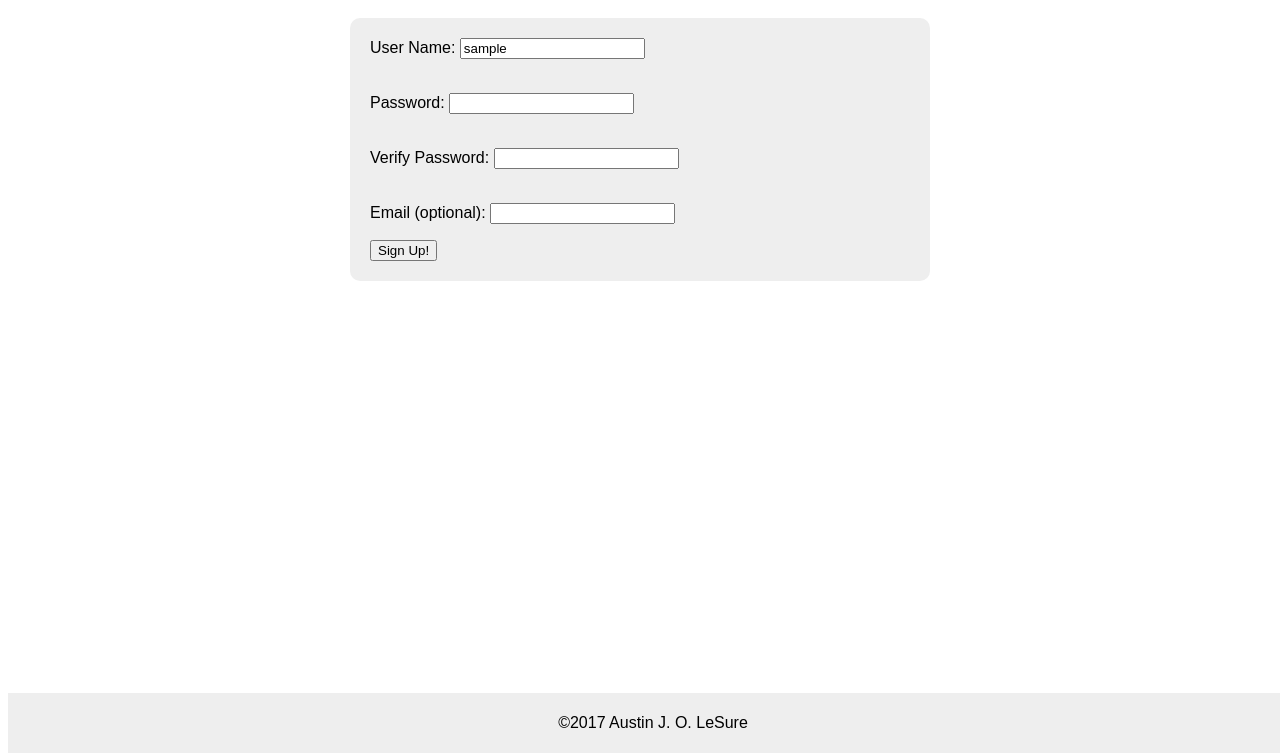
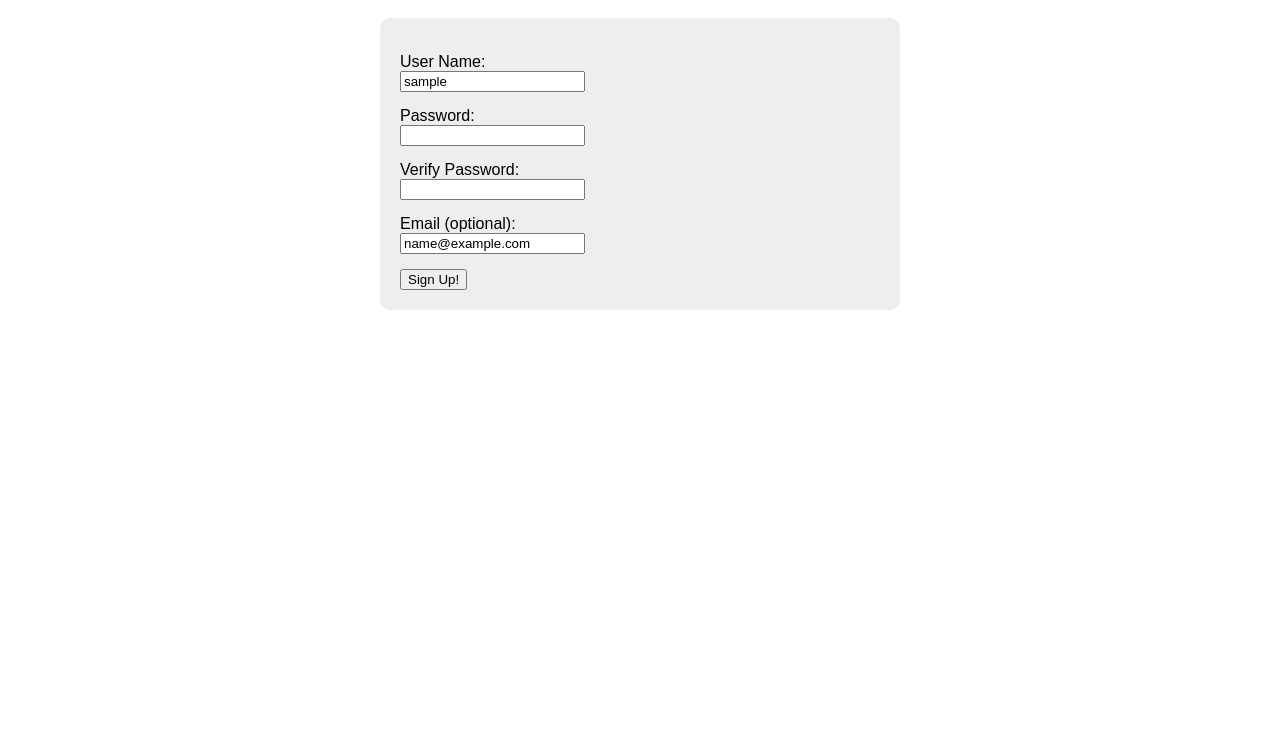
Before and after one commit to austinlesure/user-signup, a Flask app: template templates/index.html in a window 1280 px wide. Shown: the part 47-800 px from the top of the page. Run offline with Flask 2, Linux system fonts and the light colour scheme; the template is opened without the code that fills it: most values are stand-ins (such as "Sample title", 1, 10 or a date in 2020).

Commit message:
Minor Adjustments

```diff
--- a/main.py
+++ b/main.py
@@ -41,14 +41,15 @@ def signup():
     if check_email(user_email) == False:
         user_email_error = 'Not a valid email address.'
     if username_error or password_error or password_verify_error or user_email_error:
-        return template.render(title = 'User Signup',username = username, username_error = username_error, password_error = password_error, password_verify_error = password_verify_error, user_email_error = user_email_error)
+        return template.render(title = 'User Signup', username = username, user_email = user_email, username_error = username_error, password_error = password_error, password_verify_error = password_verify_error, user_email_error = user_email_error)
     else:
         return redirect('/greeting?username=' + good_username)
 
 @app.route('/greeting')
 def greeting():
+    template = jinja_env.get_template('greeting.html')
     username = request.args.get('username')
-    return '<h1>Hello, ' + username + '!</h1>'
+    return template.render(title = 'Hello, ' + username + '!', username = username)
 
 def check_valid(password):
     for char in password:
@@ -64,6 +65,8 @@ def check_valid(password):
 def check_email(user_email):
     if user_email == '':
         return True
+    if len(user_email) > 20 or len(user_email) < 3:
+        return False
     at_count = 0
     dot_count = 0
     for char in user_email:
@@ -76,7 +79,7 @@ def check_email(user_email):
                 dot_count += 1
             else:
                 return False
-    if dot_count > 2 or dot_count < 1:
+    if dot_count != 1:
         return False
     elif at_count != 1:
         return False
--- a/templates/body_form.html
+++ b/templates/body_form.html
@@ -11,34 +11,22 @@
             background-color: #eee;
             padding: 20px;
             margin: 0 auto;
+            width: 480px;
+            font: 16px sans-serif;
+            border-radius: 10px;
+        }
+        .greeting {
+            background-color: #eee;
+            padding: 20px;
+            margin: 0 auto;
             width: 540px;
             font: 16px sans-serif;
             border-radius: 10px;
-        }
-        textarea {
-            margin: 10px 0;
-            width: 540px;
-            height: 120px;
+            text-align: center;
         }
         .error {
+            margin-left: 15px;
             color: red;
-        }
-        .choice {
-            margin: none;
-            text-align: center;
-            padding: 10px;
-        }
-        .choice li {
-            margin: 15px;
-            padding: 15px;
-            display: inline;
-            font-family: monospace;
-            font-size: 1.5em;
-            background-color: #ccc;
-            border-radius: 10px;
-        }
-        .choice a {
-            text-decoration: none;
         }
         footer {
             font-family: sans-serif;
@@ -49,6 +37,13 @@
             padding:5px;
             bottom:0px;
         }
+        label {
+            display: block;
+            margin-top: 15px;
+        }
+        input.submit {
+            margin-top: 15px;
+        }
     </style>
     </head>
     <body>
@@ -58,10 +53,10 @@
         <main>
             {% block content %}
             {% endblock %}
-            <p class="error">{{error_msg}}</p>
+            <!--<p class="error">{{error_msg}}</p>-->
         </main>
-        <footer>
+        <!--<footer>
             <p>&copy;2017 Austin J. O. LeSure</p>
-        </footer>
+        </footer>-->
     </body>
 </html>
--- a/templates/index.html
+++ b/templates/index.html
@@ -4,19 +4,20 @@
 <form action="/signup" method='POST'>
     <label for='username'>User Name:</label>
     <input type='text' name='username' id='username' value='{{username}}'/>
-    <p class="error">{{username_error}}</p>
-    <br />
+    <span class="error">{{username_error}}</span>
+
     <label for='password'>Password:</label>
     <input type='password' name='password' id='password' />
-    <p class="error">{{password_error}}</p>
-    <br />
+    <span class="error">{{password_error}}</span>
+
     <label for='password_verify'>Verify Password:</label>
     <input type='password' name='password_verify' id='password_verify' />
-    <p class="error">{{password_verify_error}}</p>
+    <span class="error">{{password_verify_error}}</span>
+
+    <label for='user_email'>Email (optional):</label>
+    <input type='text' name='user_email' id='user_email' value='{{user_email}}' />
+    <span class="error">{{user_email_error}}</span>
     <br />
-    <label for='user_email'>Email (optional):</label>
-    <input type='text' name='user_email' id='user_email' />
-    <p class="error">{{user_email_error}}</p>
-    <input type="submit" value="Sign Up!">
+    <input class='submit' type="submit" value="Sign Up!">
 </form>
 {% endblock %}
```
